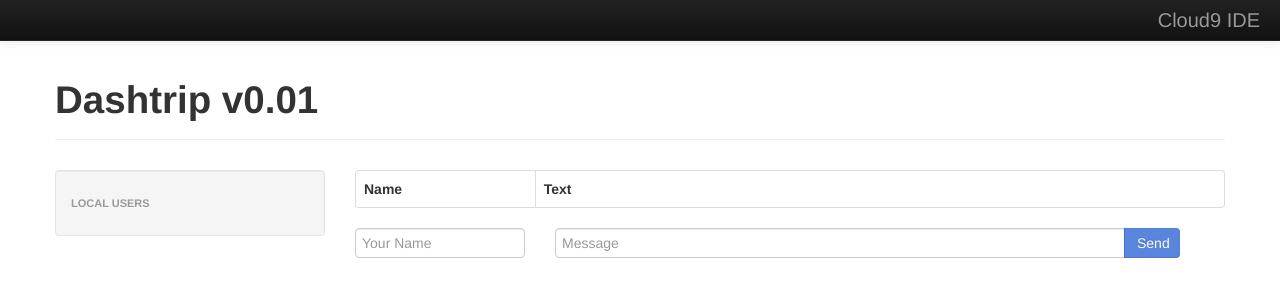
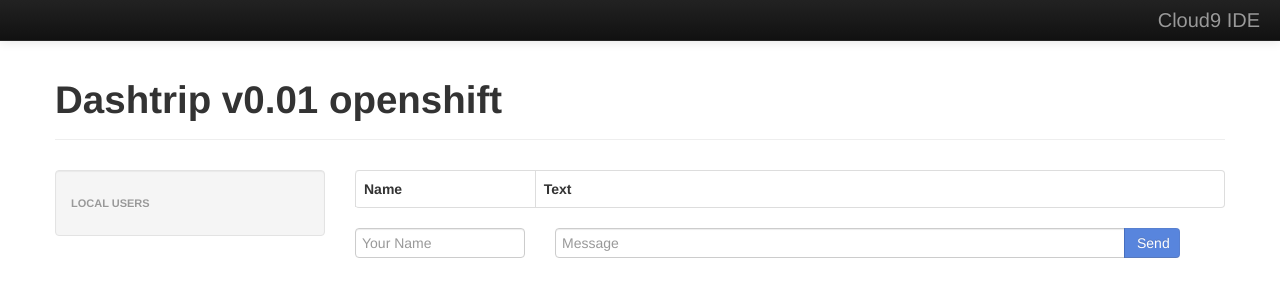
Before and after one commit to philgm/chat-init, a website: page client/index.html in a window 1280 px wide. Drawn offline with nearby package versions, Linux system fonts and the light colour scheme; no server answers.

Commit message:
remodif modif

```diff
--- a/client/index.html
+++ b/client/index.html
@@ -55,7 +55,7 @@
         </div>
       </div>
       <div class="page-header">
-        <h1>Dashtrip v0.01</h1>
+        <h1>Dashtrip v0.01 openshift</h1>
       </div>
       <div class="row">
         <div class="span3">
```
